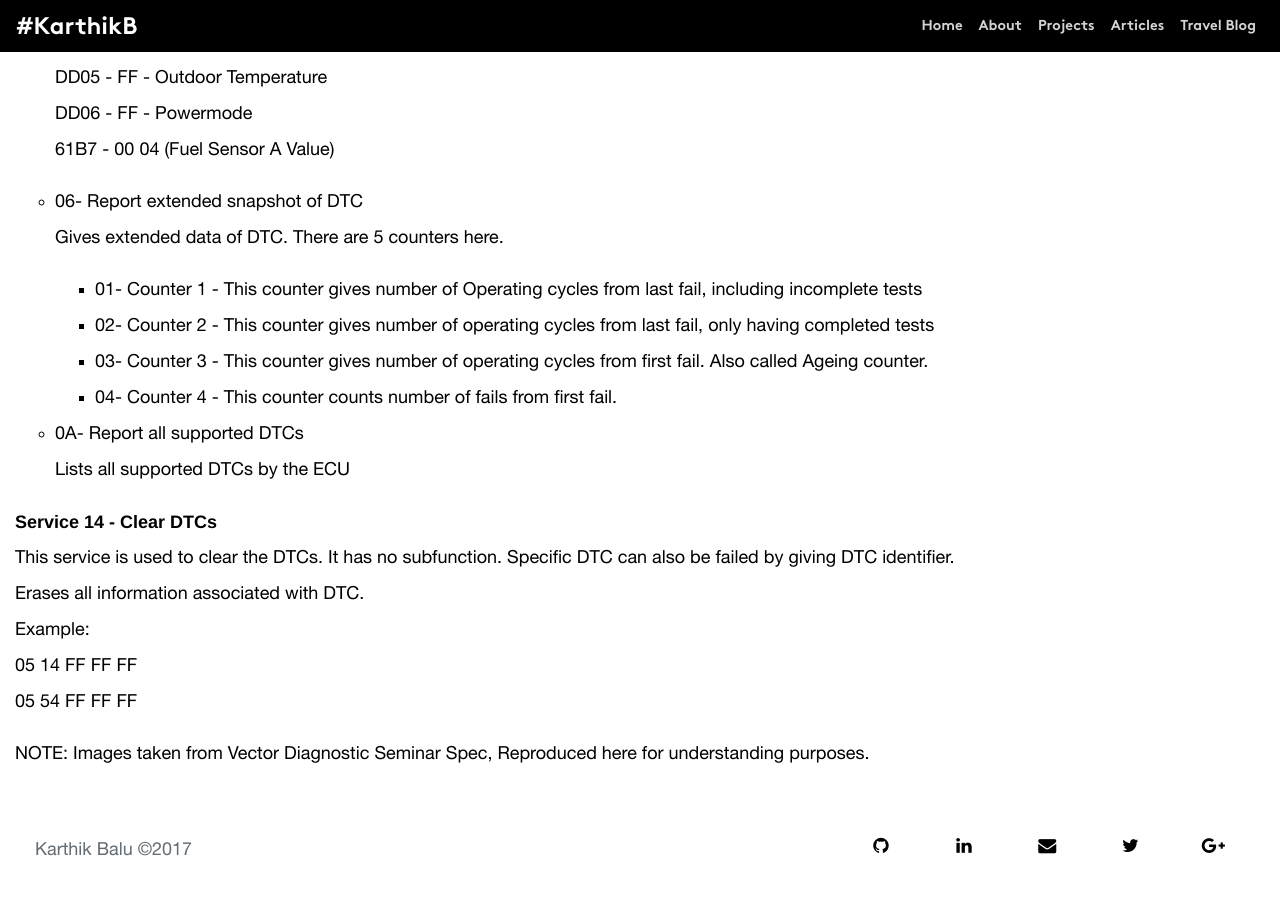
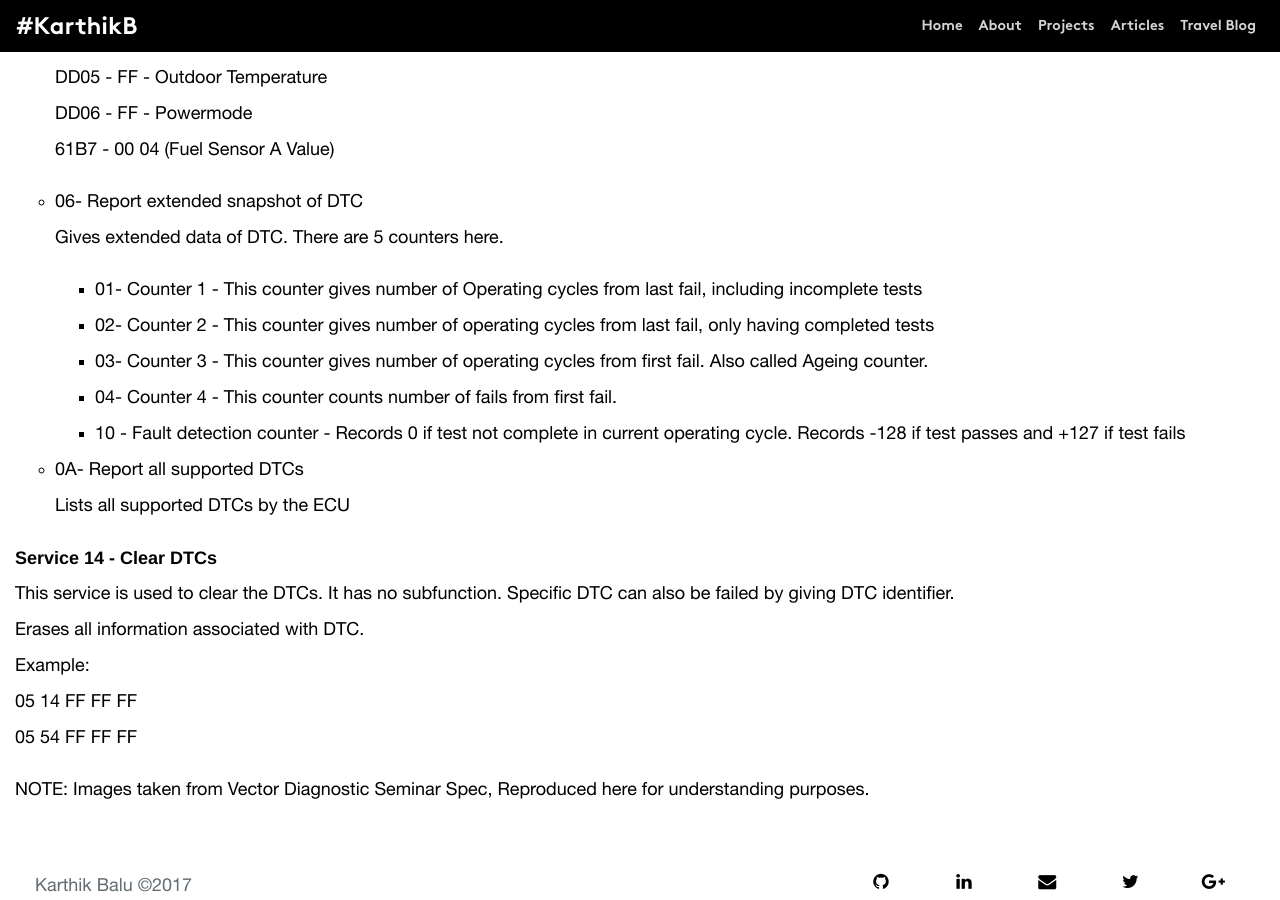
Before and after one commit to karthik-balu/karthik-balu.github.io, a Jekyll site: the page built from _posts/2017-11-25-DTCs.html, in a window 1280 px wide and 900 px high, scrolled down 2520 px. Built offline with Jekyll 4.4.1, drawn with Linux system fonts in a browser that asks for light colours; before the commit the page ends 3384 px from its top, so only the background shows below that.

Commit message:
Update 2017-11-25-DTCs.html
Fixes

```diff
--- a/_posts/2017-11-25-DTCs.html
+++ b/_posts/2017-11-25-DTCs.html
@@ -94,8 +94,9 @@ category: projects
 				<li>01- Counter 1 - This counter gives number of Operating cycles from last fail, including incomplete tests</li>
 				<li>02- Counter 2 - This counter gives number of operating cycles from last fail, only having completed tests</li>
 				<li>03- Counter 3 - This counter gives number of operating cycles from first fail. Also called Ageing counter.</li>
-				<li>04- Counter 4 - This counter counts number of fails from
-					first fail.</li>
+				<li>04- Counter 4 - This counter counts number of fails from first
+				 fail.</li>
+				<li>10 - Fault detection counter - Records 0 if test not complete in current operating cycle. Records -128 if test passes and +127 if test fails</li>
 
 
 			</ul>
```
